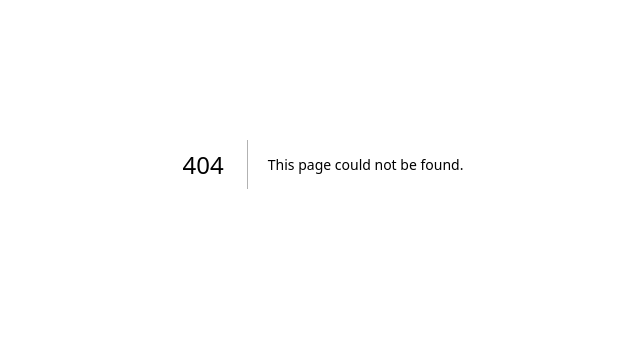
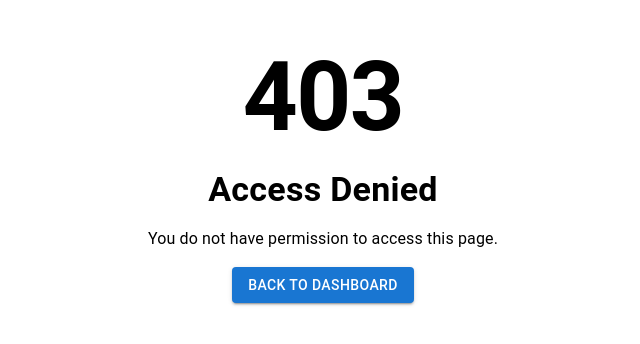
Before and after one commit to Diegopower199/IT-Service-Management, a Next.js app in the folder front-end/: page /403 in a window 1280 px wide. Before the commit this address had no page. Shown: the part 236-580 px from the top of the page, without its empty margins (317-957 px from the left). Built offline with nearby package versions, Linux system fonts and the light colour scheme.

Commit message:
add 403, not found and error global in frontend

```diff
--- /dev/null
+++ b/front-end/src/app/403/page.tsx
@@ -0,0 +1,37 @@
+"use client";
+
+import { Button, Stack, Typography } from "@mui/material";
+import { useRouter } from "next/navigation";
+
+export default function ForbiddenPage() {
+  const router = useRouter();
+
+  return (
+    <Stack
+      spacing={2}
+      sx={{
+        minHeight: "100vh",
+        alignItems: "center",
+        justifyContent: "center",
+        px: 2,
+        textAlign: "center",
+      }}
+    >
+      <Typography component="h1" variant="h1" sx={{ fontWeight: 700 }}>
+        403
+      </Typography>
+
+      <Typography variant="h4" sx={{ fontWeight: 600 }}>
+        Access Denied
+      </Typography>
+
+      <Typography color="text.secondary">
+        You do not have permission to access this page.
+      </Typography>
+
+      <Button variant="contained" onClick={() => router.push("/dashboard")}>
+        Back to Dashboard
+      </Button>
+    </Stack>
+  );
+}
```
Also changed, not shown: front-end/src/app/error.tsx (added, +47 -0 lines), front-end/src/app/not-found.tsx (added, +37 -0 lines).
